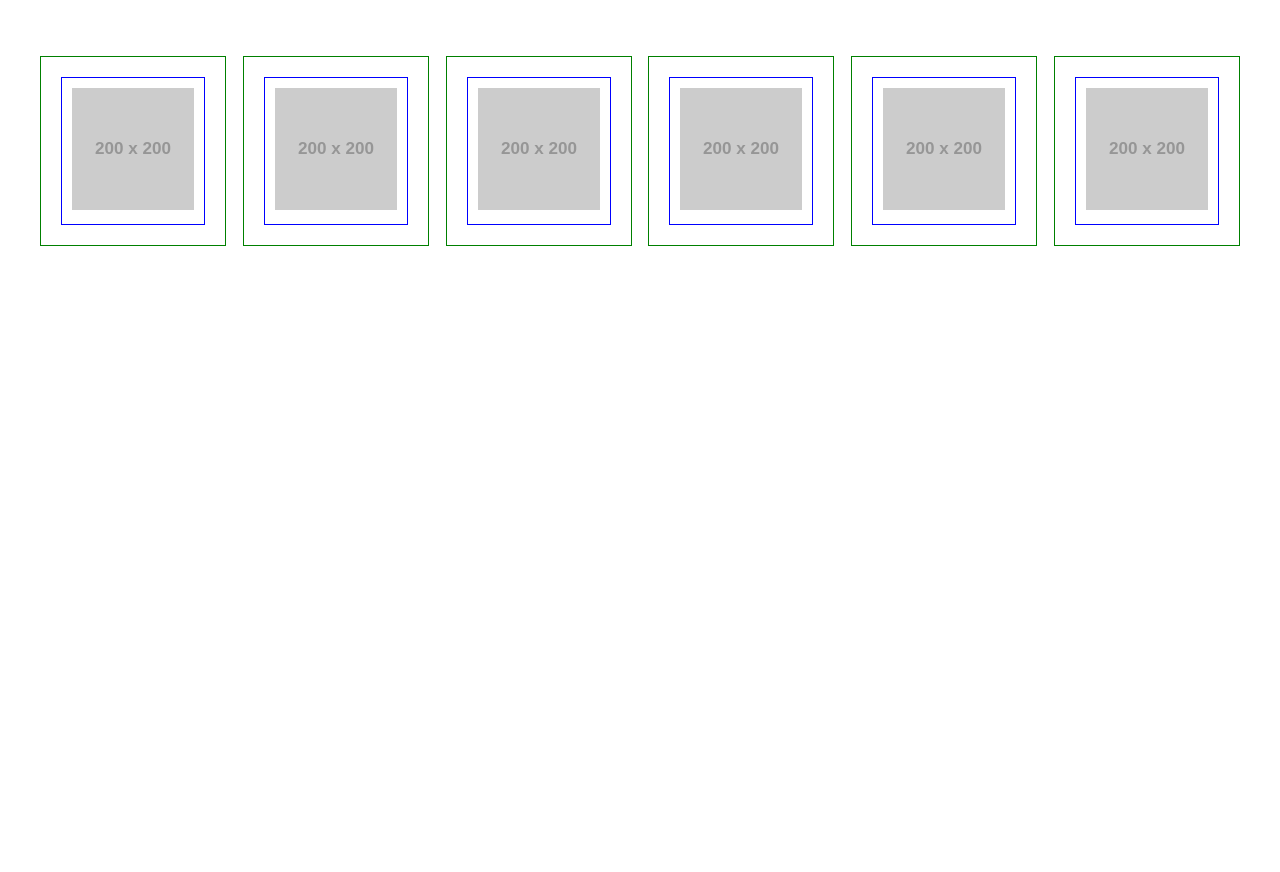
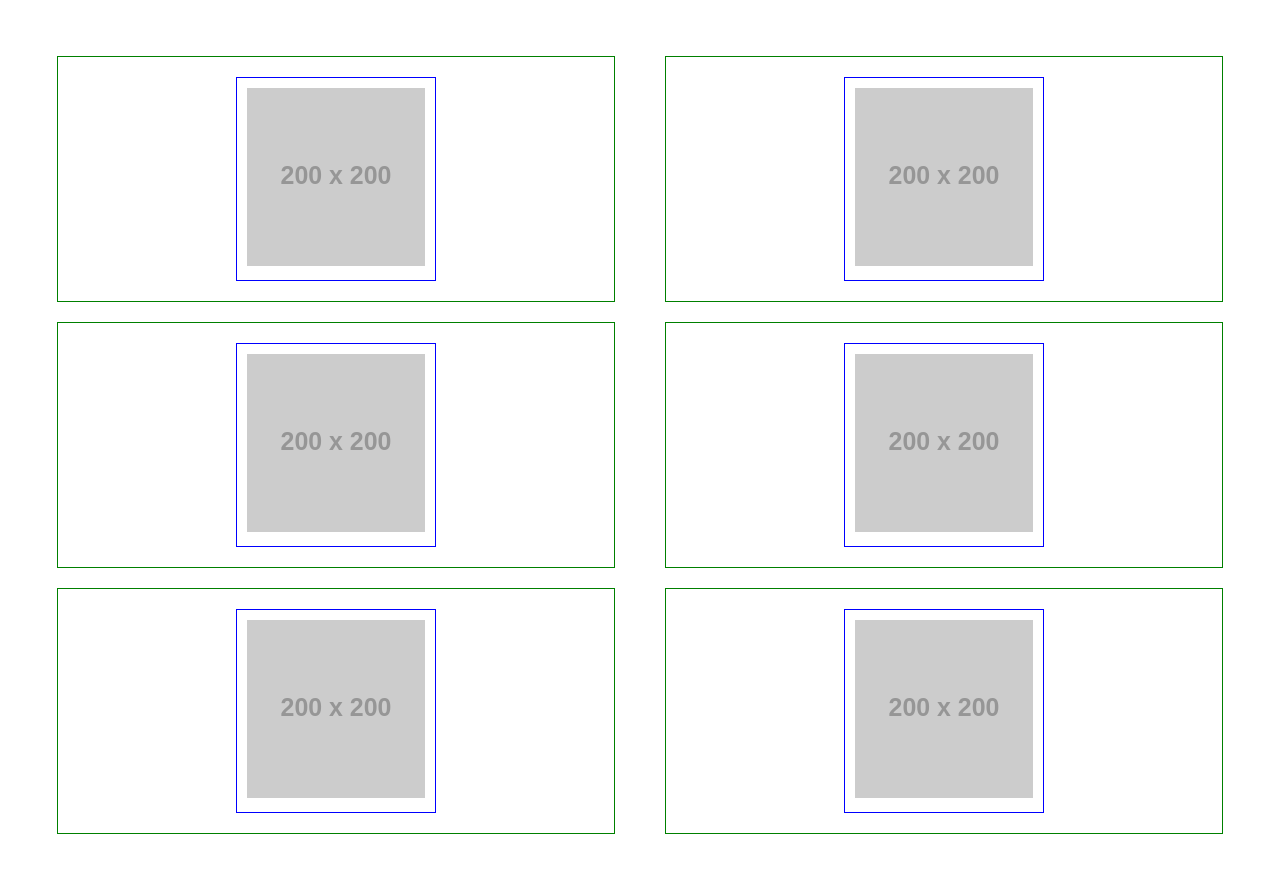
Before and after one commit to ThePavelHellx/golub_project, a plain HTML site: page index.html in a window 1280 px wide. Before the commit the page ends 800 px from the top, so only its background shows below. Drawn offline with Linux system fonts and the light colour scheme; placeholder pictures from the web are drawn by us.

Commit message:
задачи2

```diff
--- a/style.css
+++ b/style.css
@@ -16,7 +16,7 @@ img {
 }
 
 .ring {
-  flex: 0 0 calc(60% - 10px);
+  flex: 0 0 calc(50% - 10px);
   padding: 20px;
   margin-bottom: 20px;
   border: 1px solid green;
@@ -35,11 +35,11 @@ img {
 
 @media all and (min-width: 1024px) {
   .ring {
-    flex: 0 0 calc((100% / 3) - (40px / 3))
+    flex: 0 0 calc((100% / 2) - (40px / 2))
   }
 }
 @media all and (min-width: 1240px) {
   .ring {
-    flex: 0 0 calc((100% / 6) - (100px / 6))
+    flex: 0 0 calc((100% / 2) - (100px / 2))
   }
 }
```
